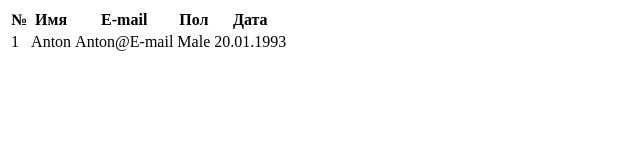
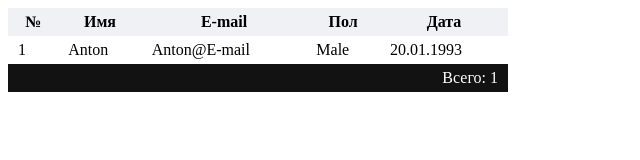
Before and after one commit to WestKostikov/Solve-HTML-CSS-Tasks, a plain HTML site: page 3 task/index.html in a window 1280 px wide. Shown: the whole page, without its empty margins (0-640 px from the left). Drawn offline with Linux system fonts and the light colour scheme.

Commit message:
Fix bug with connection style.css and add some styles for table
Finished 3 task

```diff
--- a/3 task/index.html
+++ b/3 task/index.html
@@ -4,8 +4,8 @@
     <meta charset="UTF-8">
     <meta http-equiv="X-UA-Compatible" content="IE=edge">
     <meta name="viewport" content="width=device-width, initial-scale=1.0">
-    <a href="style.css"></a>
     <title>Document</title>
+    <link rel="stylesheet" type="text/css" href="style.css" />
 </head>
 <body>
     <table class="table">
@@ -27,6 +27,11 @@
                 <td>20.01.1993</td>
             </tr>
         </tbody>
+        <tfoot>
+            <tr>
+                <td colspan="5">Всего: 1</td>
+            </tr>
+        </tfoot>
     </table>
 </body>
 </html>
--- a/3 task/style.css
+++ b/3 task/style.css
@@ -0,0 +1,20 @@
+.table {
+    border-collapse: collapse;
+    width: 500px;
+}
+
+.table td,
+.table th {
+    border-width: 1px solid #ccc;
+    padding: 5px 10px;
+}
+
+.table thead {
+    background-color: #f0f1f4;
+}
+
+.table tfoot {
+    background-color: #121212;
+    color: #fff;
+    text-align: right;
+}
```
